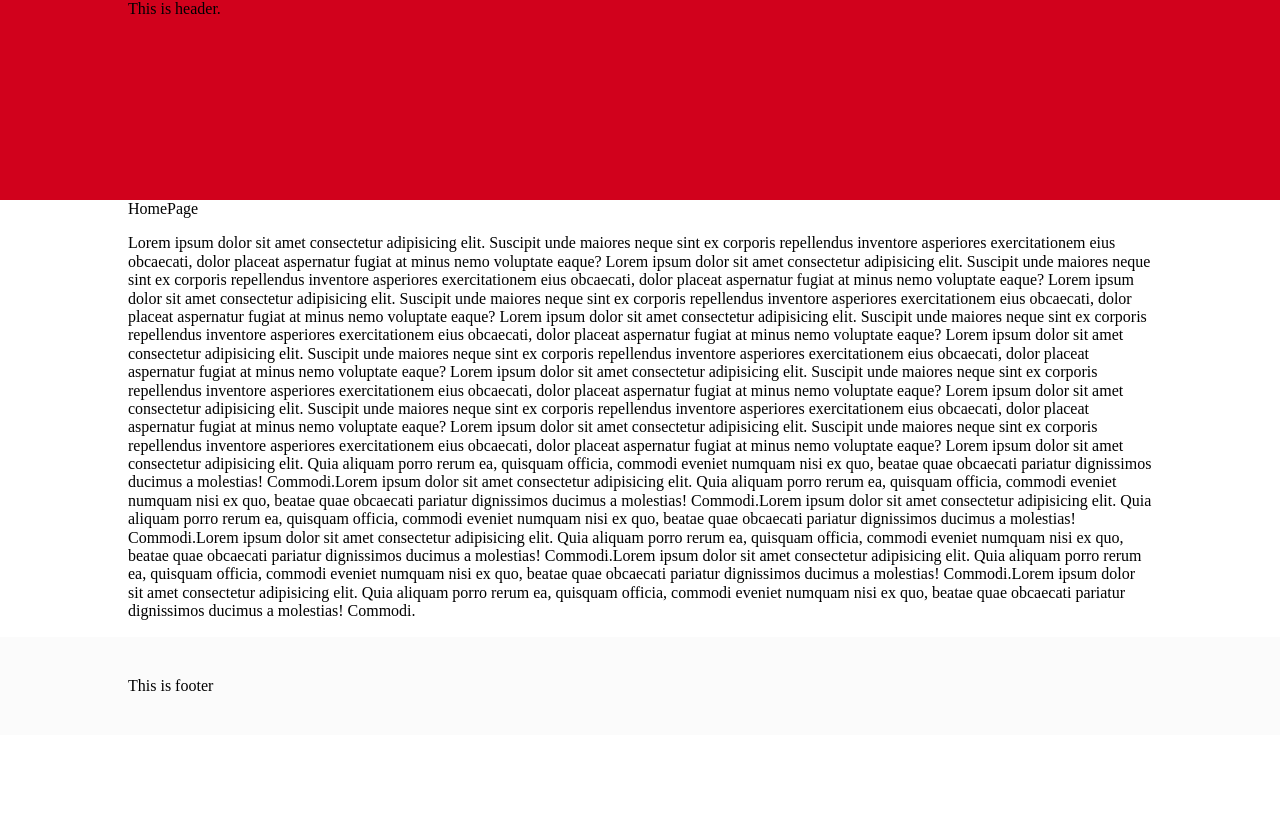
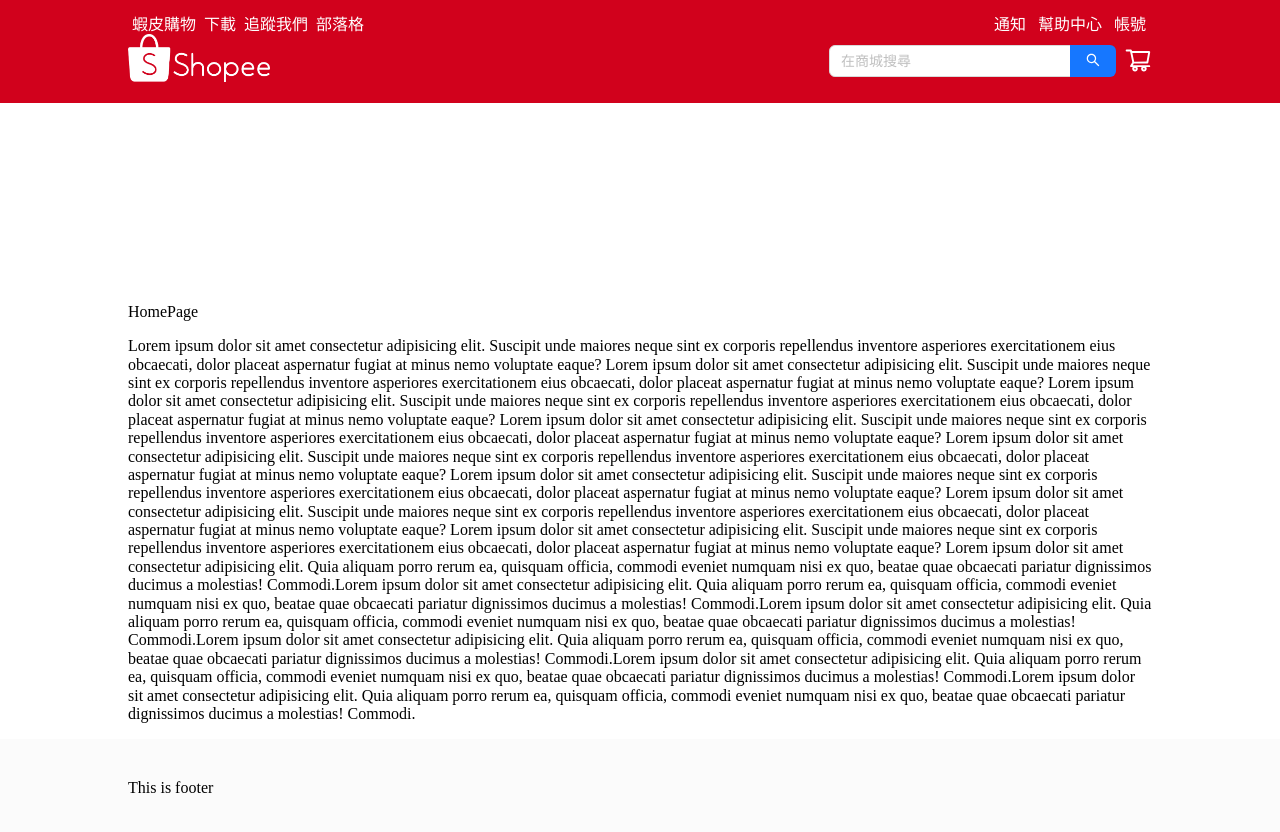
Before and after one commit to RyanClayKao/xuemi_practice_layout_of_shopee_by_react, a React (Vite) app: page /mall in a window 1280 px wide. Shown: the top 832 px of the page. Before the commit the page ends 800 px from the top, so only its background shows below. Built offline with nearby package versions, Linux system fonts and the light colour scheme.

Commit message:
網站Footer製作；加入使用 Ant Design 以及其 icon

```diff
--- a/package.json
+++ b/package.json
@@ -10,6 +10,8 @@
     "preview": "vite preview"
   },
   "dependencies": {
+    "@ant-design/icons": "^5.5.1",
+    "antd": "^5.21.1",
     "react": "^18.3.1",
     "react-dom": "^18.3.1",
     "react-router-dom": "^6.26.2",
--- a/src/components/layout/DefaultLayout.jsx
+++ b/src/components/layout/DefaultLayout.jsx
@@ -4,7 +4,7 @@ import Header from "./Header";
 import Footer from "./Footer";
 import Container from "../common/Container";
 
-const PageHeader = styled.div`
+const PageHeader = styled(Header)`
   ${(props) =>
     props.fixed &&
     css`
@@ -15,9 +15,7 @@ const PageHeader = styled.div`
 export default function DefaultLayout({ fixedHeader, children }) {
   return (
     <div>
-      <PageHeader fixed={fixedHeader}>
-        <Header />
-      </PageHeader>
+      <PageHeader fixed={fixedHeader} />
       <Container>{children}</Container>
       <Footer />
     </div>
--- a/src/components/layout/Header.jsx
+++ b/src/components/layout/Header.jsx
@@ -1,17 +1,85 @@
 /* eslint-disable react/prop-types */
 import styled from "styled-components";
 import Container from "../common/Container";
+import Logo from "../../images/logo.png";
+
+// ant design
+import { Input } from "antd";
+const { Search } = Input;
+
+// ant design icons
+import { ShoppingCartOutlined } from "@ant-design/icons";
+import { Link } from "react-router-dom";
 
 const StyledHeader = styled.header`
   background-color: #d1011c;
   width: 100vw;
-  height: 200px;
+  padding: 16px 0px;
+`;
+
+const StyledHeaderSection = styled.div`
+  display: flex;
+  justify-content: space-between;
+  align-items: center;
+`;
+
+const Navigator = styled.div`
+  a {
+    margin: 0px 4px;
+    color: white;
+    text-decoration: none;
+  }
+`;
+
+const Toolbar = styled.div`
+  a {
+    margin: 0px 6px;
+    color: white;
+    text-decoration: none;
+  }
+`;
+
+const Flex = styled.div`
+  display: flex;
+  align-items: center;
 `;
 
 export default function Header() {
+  function onSearch() {}
+
   return (
     <StyledHeader>
-      <Container>This is header.</Container>
+      <Container>
+        <StyledHeaderSection>
+          <Navigator>
+            <a href="#">蝦皮購物</a>
+            <a href="#">下載</a>
+            <a href="#">追蹤我們</a>
+            <a href="#">部落格</a>
+          </Navigator>
+          <Toolbar>
+            <a href="#">通知</a>
+            <a href="#">幫助中心</a>
+            <a href="#">帳號</a>
+          </Toolbar>
+        </StyledHeaderSection>
+        <StyledHeaderSection>
+          <Link to="/">
+            <img src={Logo} alt="logo" height="48" />
+          </Link>
+          <Flex>
+            <Search
+              style={{ marginRight: 8}}
+              placeholder="在商城搜尋"
+              onSearch={onSearch}
+              enterButton
+            />
+            <Link to="/cart">
+              <ShoppingCartOutlined style={{ fontSize: 28, color: "white" }} />
+            </Link>
+          </Flex>
+        </StyledHeaderSection>
+      </Container>
     </StyledHeader>
   );
 }
```
Also changed, not shown: src/images/logo.png (added), 1 other file (tests, documents, lock files or other folders).
